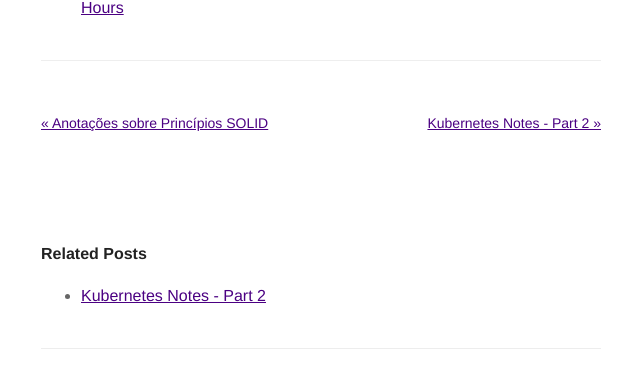
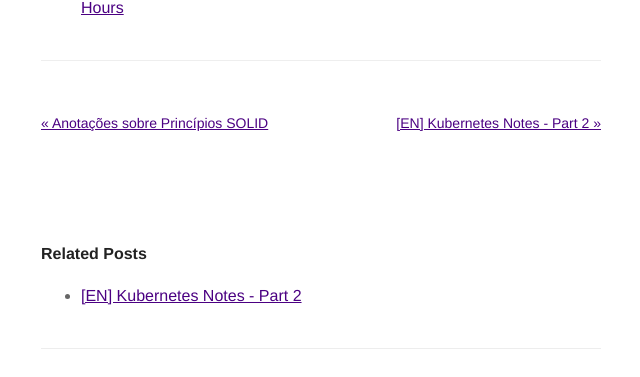
Before and after one commit to beatrizuezu/beatrizuezu.github.io, a Jekyll site: the page built from _posts/2021-10-09-kubernetes-notes-part-1.md, in a window 1280 px wide and 900 px high, scrolled down 4812 px. Shown: the part 202-579 px from the top of the window, without its empty margins (319-959 px from the left). Built offline with Jekyll 4.4.1, drawn with Linux system fonts in a browser that asks for light colours; comment, search, counter and statistics services are not loaded; some of the changed text lies outside the part shown.

```diff
--- a/_posts/2021-10-09-kubernetes-notes-part-1.md
+++ b/_posts/2021-10-09-kubernetes-notes-part-1.md
@@ -1,5 +1,5 @@
 ---
-title: "Kubernetes Notes - Part 1"
+title: "[EN] Kubernetes Notes - Part 1"
 layout: post
 date: 2021-10-09
 headerImage: false
--- a/_posts/2021-11-07-kubernetes-notes-part-2.md
+++ b/_posts/2021-11-07-kubernetes-notes-part-2.md
@@ -1,5 +1,5 @@
 ---
-title: "Kubernetes Notes - Part 2"
+title: "[EN] Kubernetes Notes - Part 2"
 layout: post
 date: 2021-11-07
 headerImage: false
```
Also changed, not shown: _posts/2021-08-31-work-out-process.md (+1 -1 lines).
